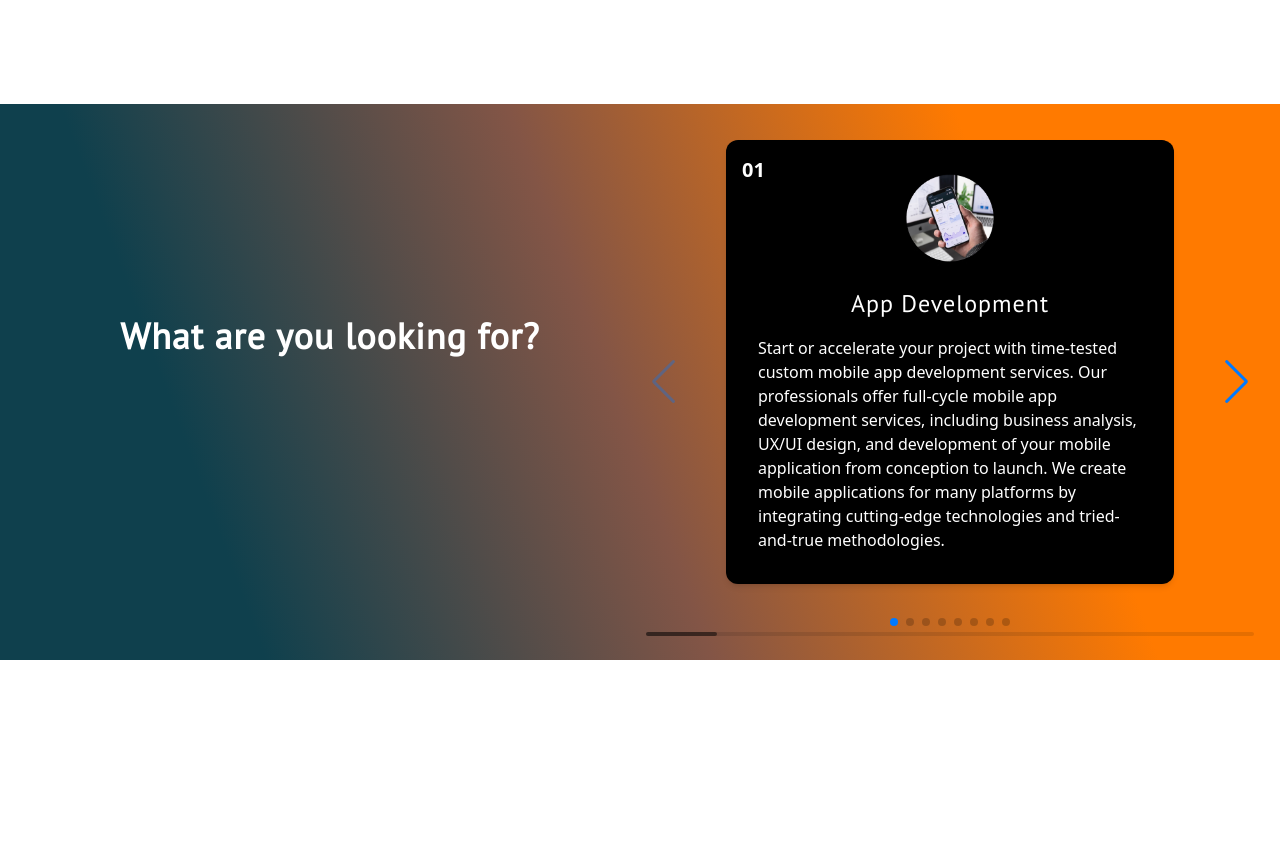
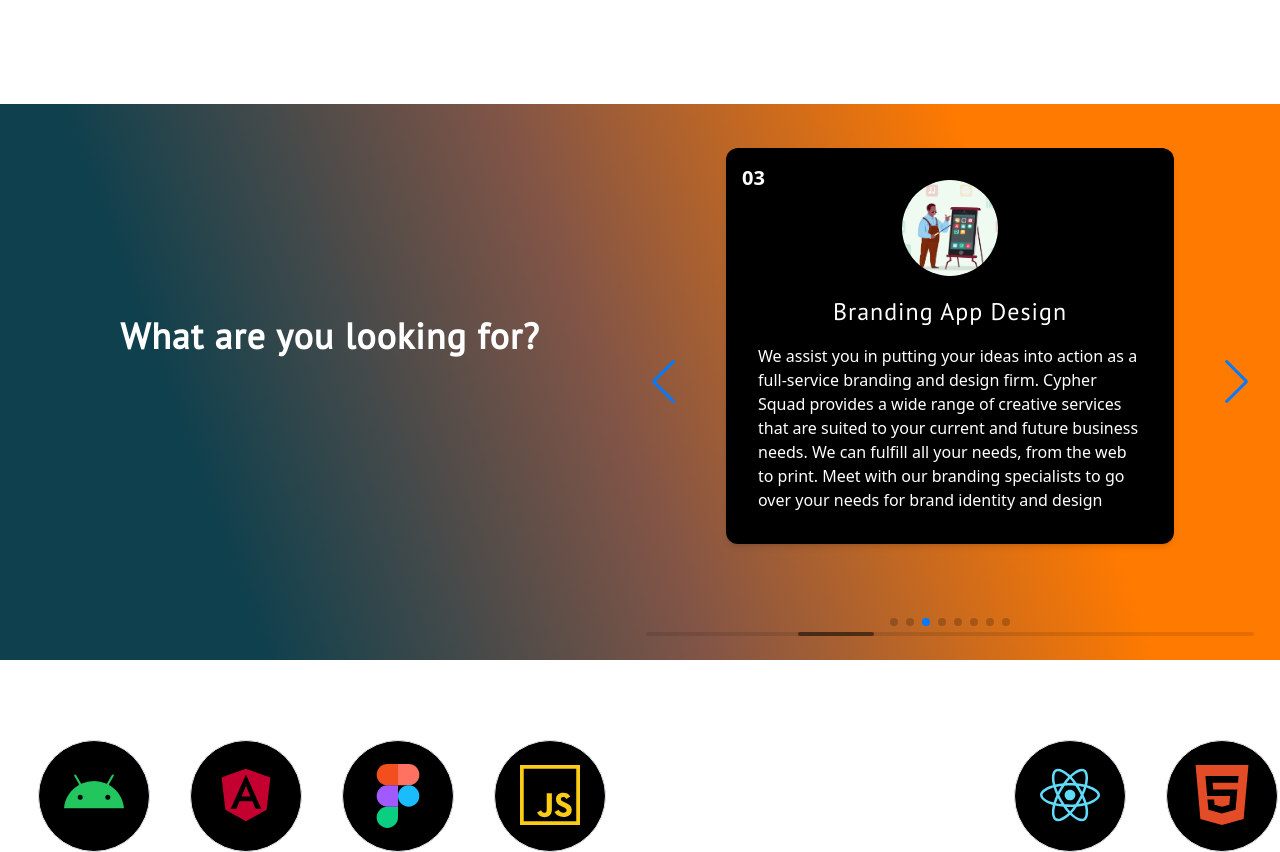
Before and after one commit to AnujWebDev/Software_Project, a React (Vite) app: page / in a window 1280 px wide. Shown: the part 863-1715 px from the top of the page. Before the commit the page ends 1603 px from the top, so only its background shows below. Built offline with nearby package versions, Linux system fonts and the light colour scheme; grey boxes are pictures that could not be loaded.

Commit message:
fixed errors

```diff
--- a/package.json
+++ b/package.json
@@ -14,6 +14,7 @@
     "react": "^18.2.0",
     "react-burger-menu": "^3.0.9",
     "react-dom": "^18.2.0",
+    "react-fast-marquee": "^1.6.3",
     "react-icons": "^5.0.1",
     "react-multi-carousel": "^2.8.4",
     "react-type-animation": "^3.2.0",
--- a/src/App.jsx
+++ b/src/App.jsx
@@ -2,6 +2,8 @@ import React from "react";
 import Home from "./pages/Home";
 import DefaultNavbar from "./Components/DefaultNavbar";
 import DefaultMenu from "./Components/DefaultMenu";
+import Services from "./pages/Services";
+import Technologies from "./pages/Technologies";
 
 function App() {
   return (
@@ -11,6 +13,8 @@ function App() {
       <div id="outer-container">
         <div id="page-wrap">
           <Home/>
+          <Services/>
+          <Technologies/>
         </div>
       </div>
     </>
--- a/src/Components/DefaultMenu.jsx
+++ b/src/Components/DefaultMenu.jsx
@@ -1,5 +1,5 @@
 import React from 'react';
-import { scaleRotate as Menu } from "react-burger-menu";
+import { push as Menu } from "react-burger-menu";
 
 const DefaultMenu = () => {
     var styles = {
--- a/src/Components/DefaultNavbar.jsx
+++ b/src/Components/DefaultNavbar.jsx
@@ -17,7 +17,7 @@ const DefaultNavbar = () => {
   },[theme])
 
   return (
-    <div className="navbar fixed shadow-xl z-50 px-4 bg-opacity-50 backdrop-blur-2xl">
+    <div className="navbar fixed z-50 px-4 bg-opacity-50 backdrop-blur-2xl">
       <div className="flex-1">
         <a className="text-2xl font-bold">Cypher Squad</a>
       </div>
--- a/src/pages/Home.jsx
+++ b/src/pages/Home.jsx
@@ -5,6 +5,7 @@ import { TiArrowForward } from "react-icons/ti";
 import Carousel from "react-multi-carousel";
 import "react-multi-carousel/lib/styles.css";
 import Services from "./Services";
+import Technologies from "./Technologies";
 
 
 const Home = () => {
@@ -140,6 +141,7 @@ const Home = () => {
             autoPlay
             autoPlaySpeed={3000}
             infinite={true}
+            className="z-0"
           >
             <div className="text-center text-2xl font-bold" style={{ fontFamily: "PT Sans, sans-serif" }}>
               We work with clients starting out and starting over. We believe in
@@ -159,7 +161,7 @@ const Home = () => {
           </Carousel>
         </div>
       </div>
-      <Services/>
+
     </>
   );
 };
--- a/src/pages/Services.jsx
+++ b/src/pages/Services.jsx
@@ -1,8 +1,10 @@
 import React from "react";
 import { Swiper, SwiperSlide } from "swiper/react";
-import { Navigation, Pagination, Scrollbar, A11y } from "swiper/modules";
+import { Navigation, Pagination,EffectFlip, Scrollbar, A11y,Autoplay } from "swiper/modules";
 import "swiper/css";
 import "swiper/css/navigation";
+import 'swiper/css/autoplay'
+import 'swiper/css/effect-flip'
 import "swiper/css/pagination";
 import "swiper/css/scrollbar";
 import app from "../assets/app.png";
@@ -40,11 +42,13 @@ const Services = () => {
         >
           <Swiper
             className="p-4"
-            modules={[Navigation, Pagination, Scrollbar, A11y]}
+            modules={[Navigation, Pagination, Scrollbar, A11y,EffectFlip,Autoplay]}
             spaceBetween={50}
             slidesPerView={1}
             navigation
             pagination={{ clickable: true }}
+            effect="flip"
+            autoplay={{ delay: 2000, disableOnInteraction: false }}
             scrollbar={{ draggable: true }}
             onSwiper={(swiper) => console.log(swiper)}
             onSlideChange={() => console.log("slide change")}
@@ -158,8 +162,9 @@ const Services = () => {
                     04
                   </div>
                   <div className="flex justify-center">
+
                     <img
-                      src={app}
+                    src={app}
                       alt="Image"
                       className="rounded-full w-24 h-24"
                     />
--- /dev/null
+++ b/src/pages/Technologies.jsx
@@ -0,0 +1,58 @@
+import React from "react";
+import Marquee from "react-fast-marquee";
+import { FaReact } from "react-icons/fa6";
+import { ImHtmlFive } from "react-icons/im";
+import { FaAndroid } from "react-icons/fa";
+import { FaAngular } from "react-icons/fa6";
+import { IoLogoJavascript } from "react-icons/io5";
+const Technologies = () => {
+
+
+  return (
+    <div>
+      <Marquee>
+        <div className=" rounded-full p-2 border w-28 h-28 flex justify-center mx-5 align-center pt-6 bg-black">
+            <FaReact className="text-[#61DBFB] text-6xl hover:rotate-90 transition ease-in-out duration-[0.3s] hover:text-gray-500"/>
+        </div>
+        <div className=" rounded-full p-2 border w-28 h-28 flex justify-center mx-5 align-center pt-6 bg-black">
+            <ImHtmlFive className="text-[#e34c26] text-6xl hover:rotate-45 transition ease-in-out duration-[0.3s] hover:text-gray-500"/>
+        </div>
+        <div className=" rounded-full p-2 border w-28 h-28 flex justify-center mx-5 align-center pt-6 bg-black">
+            <FaAndroid className="text-green-500 text-6xl hover:rotate-45 transition ease-in-out duration-[0.3s] hover:text-gray-500"/>
+        </div>
+        <div className=" rounded-full p-2 border w-28 h-28 flex justify-center mx-5 align-center pt-6 bg-black">
+            <FaAngular className="text-[#c3002f] text-6xl hover:rotate-45 transition ease-in-out duration-[0.3s] hover:text-gray-500"/>
+        </div>
+        <div
+      className='group rounded-full p-2 border w-28 h-28 flex justify-center items-center mx-5 bg-black'
+    >
+      <svg
+        className='w-16 h-16  hover:rotate-45 transition ease-in-out duration-[0.3s] hover:bg-gray-500"'
+        viewBox="-50 0 300 300"
+        xmlns="http://www.w3.org/2000/svg"
+      >
+        <style>
+          {`
+            .st0{fill:#0acf83}
+            .st1{fill:#a259ff}
+            .st2{fill:#f24e1e}
+            .st3{fill:#ff7262}
+            .st4{fill:#1abcfe}
+          `}
+        </style>
+        <path className="st0" d="M50 300c27.6 0 50-22.4 50-50v-50H50c-27.6 0-50 22.4-50 50s22.4 50 50 50z" />
+        <path className="st1" d="M0 150c0-27.6 22.4-50 50-50h50v100H50c-27.6 0-50-22.4-50-50z" />
+        <path className="st2" d="M0 50C0 22.4 22.4 0 50 0h50v100H50C22.4 100 0 77.6 0 50z" />
+        <path className="st3" d="M100 0h50c27.6 0 50 22.4 50 50s-22.4 50-50 50h-50V0z" />
+        <path className="st4" d="M200 150c0 27.6-22.4 50-50 50s-50-22.4-50-50 22.4-50 50-50 50 22.4 50 50z" />
+      </svg>
+    </div>
+    <div className=" rounded-full p-2 border w-28 h-28 flex justify-center mx-5 align-center pt-6 bg-black">
+            <IoLogoJavascript className=" bg-yellow-400 text-black  text-6xl hover:rotate-45 transition ease-in-out duration-[0.3s] hover:text-white "/>
+        </div>
+      </Marquee>
+    </div>
+  );
+};
+
+export default Technologies;
```
Also changed, not shown: src/assets/figma.svg (added), 1 other file (tests, documents, lock files or other folders).
